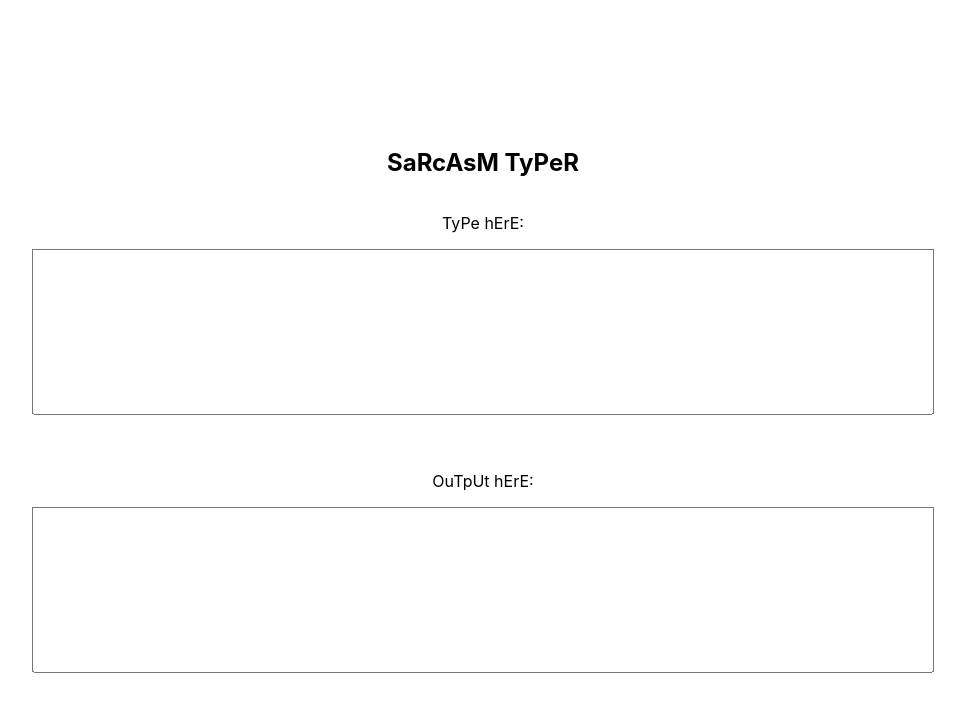
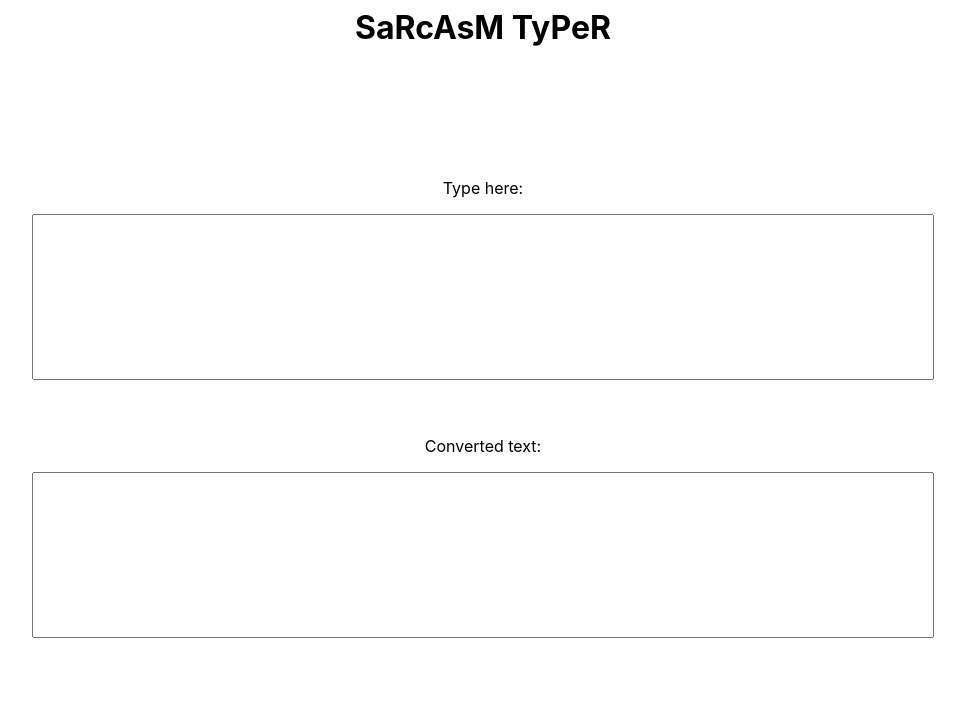
Before and after one commit to heggland/text-converter, a Next.js app in the folder frontend/: page / in a window 1280 px wide. Shown: the top 712 px of the page, without its empty margins (157-1122 px from the left). Built offline with nearby package versions, Linux system fonts and the light colour scheme.

Commit message:
sarcasm copy reply

```diff
--- a/frontend/pages/index.tsx
+++ b/frontend/pages/index.tsx
@@ -33,6 +33,16 @@ const Container = styled.div`
   flex-direction: column;
 `;
 
+const Heading = styled.h1`
+  font-size: 2rem;
+  font-weight: bold;
+  margin: 0;
+  display: flex;
+  align-items: center;
+  justify-content: center;
+  padding: 0.5rem;
+`;
+
 const Section = styled.section`
   display: flex;
   flex-direction: column;
@@ -58,6 +68,32 @@ const Textarea = styled.textarea<PropsTextarea>`
     css`
       cursor: pointer;
     `}
+`;
+
+const Info = styled.p`
+  padding: 0.5rem;
+  width: 50%;
+  height: 50%;
+  background-color: white;
+  border-radius: 5px;
+  box-shadow: 0 0 0.5rem 0 rgba(0, 0, 0, 0.5);
+  position: absolute;
+  top: 50%;
+  left: 50%;
+  transform: translate(-50%, -50%);
+`;
+
+const InfoText = styled.span`
+  font-weight: bold;
+  // center text
+  display: flex;
+  justify-content: center;
+  // position center
+  position: absolute;
+  top: 50%;
+  left: 50%;
+  transform: translate(-50%, -50%);
+  font-size: 5rem;
 `;
 
 const Home: NextPage = () => {
@@ -103,12 +139,12 @@ const Home: NextPage = () => {
         <meta name="viewport" content="initial-scale=1.0, width=device-width" />
       </Head>
       <Container>
+        <Heading>SaRcAsM TyPeR </Heading>
         <Section>
-          <h1>SaRcAsM TyPeR </h1>
-          <p>TyPe hErE: </p>
+          <p>Type here: </p>
           <Textarea onKeyUp={handleKeyUp} />
           <br /> <br />
-          <p>OuTpUt hErE: </p>
+          <p>Converted text: </p>
           <Textarea
             readOnly={true}
             value={text}
@@ -116,7 +152,11 @@ const Home: NextPage = () => {
             onClick={handleCopy}
             title="Click me to copy"
           />
-          {copied && <p>Copied!</p>}
+          {copied && (
+            <Info>
+              <InfoText>CoPiEd!</InfoText>
+            </Info>
+          )}
         </Section>
       </Container>
     </Main>
```
